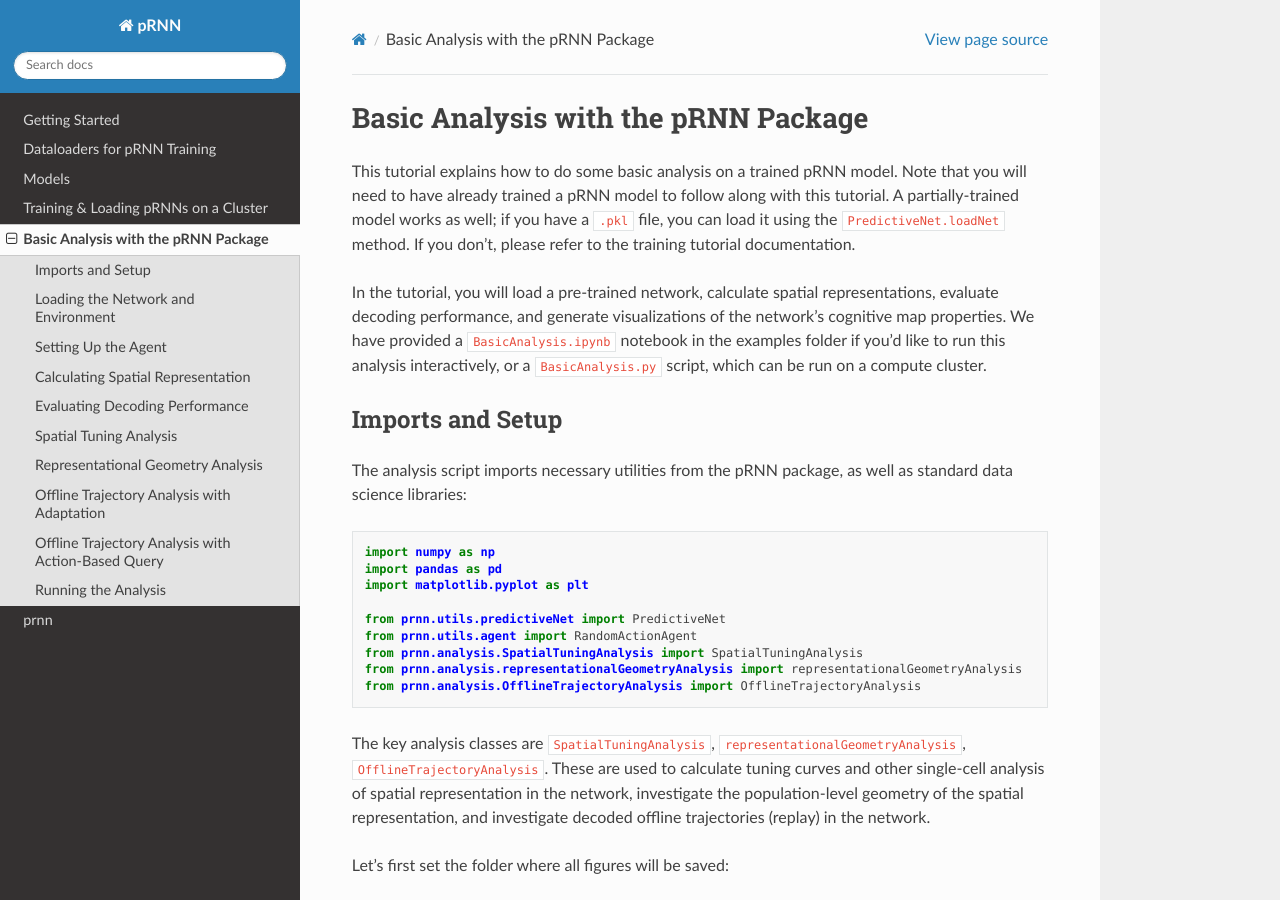
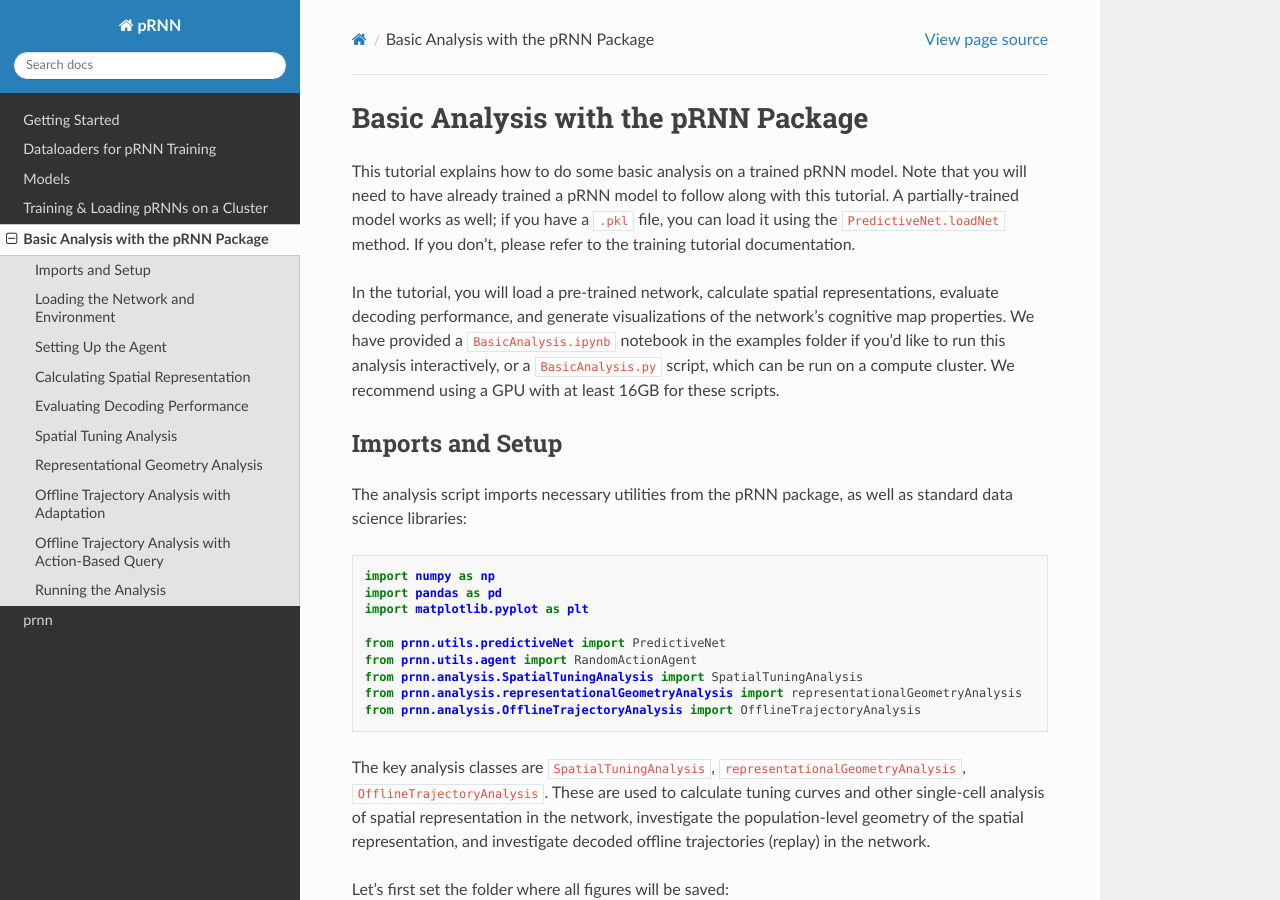
Before and after one commit to LevensteinLab/pRNN, a Sphinx documentation site: the page built from docs/basic_analysis.rst, in a window 1280 px wide and 900 px high. Built offline with Sphinx 7.4.7 and the Read the Docs theme 3.1.0, drawn with Linux system fonts in a browser that asks for light colours.

Commit message:
adding RAM cautionary

```diff
--- a/docs/basic_analysis.rst
+++ b/docs/basic_analysis.rst
@@ -3,7 +3,7 @@ Basic Analysis with the pRNN Package
 
 This tutorial explains how to do some basic analysis on a trained pRNN model. Note that you will need to have already trained a pRNN model to follow along with this tutorial. A partially-trained model works as well; if you have a ``.pkl`` file, you can load it using the ``PredictiveNet.loadNet`` method. If you don't, please refer to the :ref:`training tutorial <training_nets>` documentation.
 
-In the tutorial, you will load a pre-trained network, calculate spatial representations, evaluate decoding performance, and generate visualizations of the network's cognitive map properties. We have provided a ``BasicAnalysis.ipynb`` notebook in the examples folder if you'd like to run this analysis interactively, or a ``BasicAnalysis.py`` script, which can be run on a compute cluster.
+In the tutorial, you will load a pre-trained network, calculate spatial representations, evaluate decoding performance, and generate visualizations of the network's cognitive map properties. We have provided a ``BasicAnalysis.ipynb`` notebook in the examples folder if you'd like to run this analysis interactively, or a ``BasicAnalysis.py`` script, which can be run on a compute cluster. We recommend using a GPU with at least 16GB for these scripts.
 
 Imports and Setup
 -----------------
--- a/docs/training_nets.rst
+++ b/docs/training_nets.rst
@@ -28,4 +28,5 @@ Bash scripts may call this training script to automate training of networks on a
 
 Training with 50 epochs and 1024 trials may take several hours... Make sure to use a GPU partition if available. Model checkpoints, figures, and training curves will be saved to the specified ``savefolder``. You may also choose to lower the number of epochs and trials for quicker testing.
 
+
 Once you've trained a network, you can check out the :doc:`tutorial on basic analysis <tutorial_basic_analysis>` for more information on loading and analyzing your trained pRNN!
```
